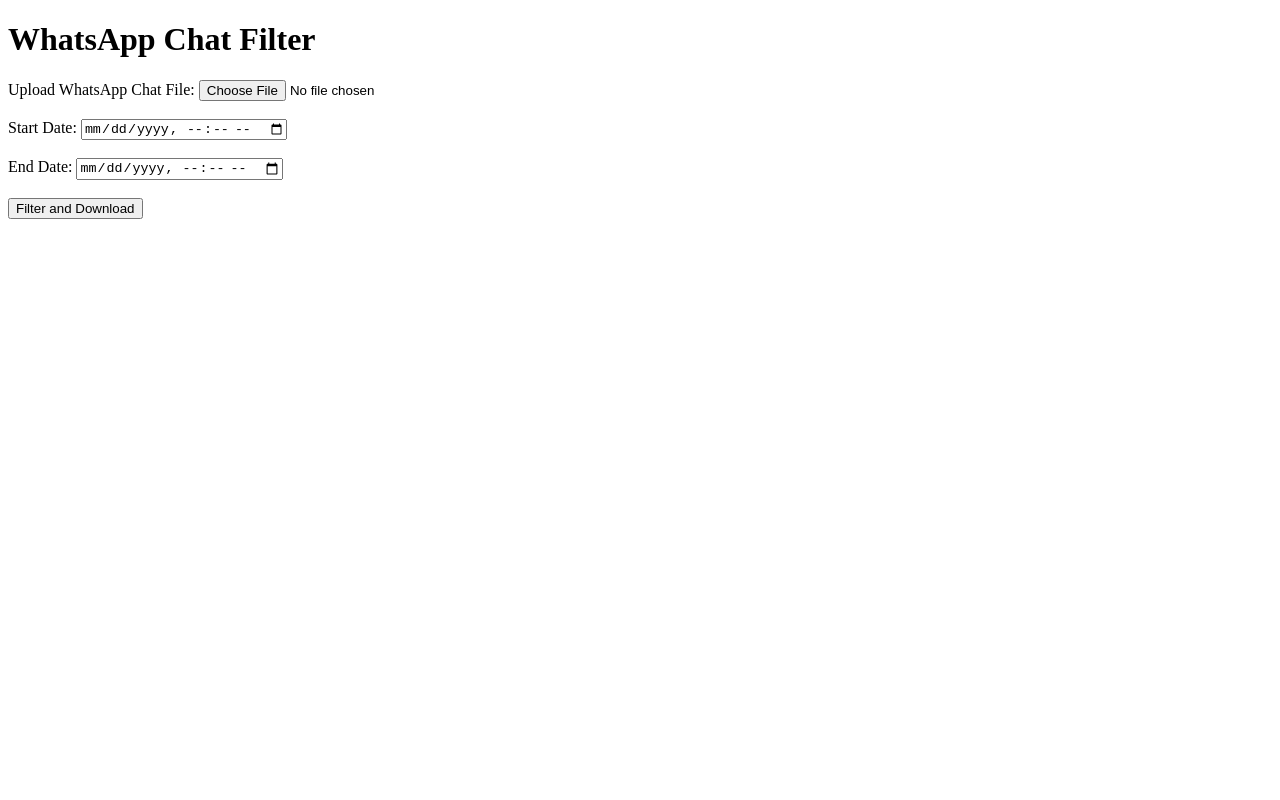
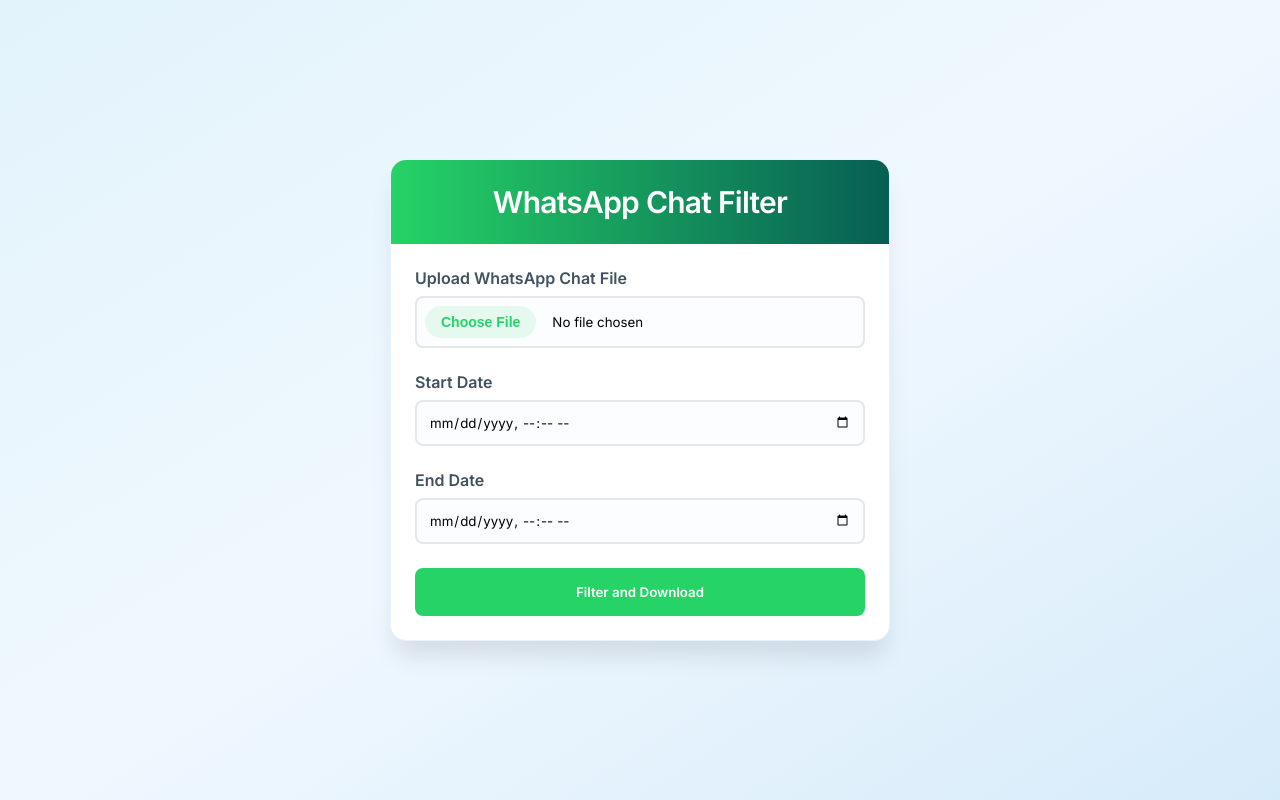
Before and after one commit to syamkarni/whatsapp-filter, a website: page public/index.html in a window 1280 px wide. Drawn offline with Linux system fonts and the light colour scheme.

Commit message:
minute styling added

```diff
--- a/public/index.html
+++ b/public/index.html
@@ -4,21 +4,159 @@
     <meta charset="UTF-8">
     <meta name="viewport" content="width=device-width, initial-scale=1.0">
     <title>WhatsApp Chat Filter</title>
+    <link rel="stylesheet" href="https://fonts.googleapis.com/css2?family=Inter:wght@400;500;600&display=swap">
+    <style>
+        * {
+            margin: 0;
+            padding: 0;
+            box-sizing: border-box;
+            font-family: 'Inter', sans-serif;
+        }
+
+        body {
+            min-height: 100vh;
+            display: flex;
+            align-items: center;
+            justify-content: center;
+            background: linear-gradient(to bottom right, #e2f3fb, #f0f8ff, #d6ebf9);
+            padding: 1rem;
+        }
+
+        .container {
+            background: white;
+            width: 100%;
+            max-width: 500px;
+            border-radius: 1rem;
+            box-shadow: 0 20px 25px -5px rgba(0, 0, 0, 0.1);
+            border: 1px solid rgba(0, 144, 255, 0.1);
+            overflow: hidden;
+            transition: transform 0.3s ease;
+        }
+
+        .container:hover {
+            transform: scale(1.02);
+        }
+
+        .header {
+            background: linear-gradient(to right, #25D366, #075E54);
+            padding: 1.5rem;
+            text-align: center;
+        }
+
+        .header h1 {
+            color: white;
+            font-size: 1.875rem;
+            font-weight: bold;
+            letter-spacing: -0.025em;
+        }
+
+        .form-container {
+            padding: 1.5rem;
+        }
+
+        .form-group {
+            margin-bottom: 1.5rem;
+        }
+
+        label {
+            display: block;
+            font-weight: 600;
+            color: #41525d;
+            margin-bottom: 0.5rem;
+        }
+
+        input[type="file"],
+        input[type="datetime-local"] {
+            width: 100%;
+            padding: 0.75rem;
+            border: 2px solid #e5e7eb;
+            border-radius: 0.5rem;
+            background-color: rgba(219, 234, 254, 0.1);
+            transition: border-color 0.2s ease;
+        }
+
+        input[type="file"] {
+            padding: 0.5rem;
+        }
+
+        input[type="file"]::-webkit-file-upload-button {
+            margin-right: 1rem;
+            padding: 0.5rem 1rem;
+            border-radius: 9999px;
+            border: none;
+            background-color: rgba(37, 211, 102, 0.1);
+            color: #25D366;
+            font-weight: 600;
+            font-size: 0.875rem;
+            cursor: pointer;
+            transition: background-color 0.2s ease;
+        }
+
+        input[type="file"]::-webkit-file-upload-button:hover {
+            background-color: rgba(37, 211, 102, 0.2);
+        }
+
+        input:focus {
+            outline: none;
+            border-color: #25D366;
+        }
+
+        button {
+            width: 100%;
+            padding: 1rem;
+            background-color: #25D366;
+            color: white;
+            border: none;
+            border-radius: 0.5rem;
+            font-weight: 600;
+            cursor: pointer;
+            transition: all 0.3s ease;
+        }
+
+        button:hover {
+            background-color: #22bf5b;
+            transform: translateY(-2px);
+            box-shadow: 0 4px 6px -1px rgba(0, 0, 0, 0.1);
+        }
+
+        @media (max-width: 640px) {
+            .container {
+                margin: 1rem;
+            }
+
+            .header h1 {
+                font-size: 1.5rem;
+            }
+        }
+    </style>
 </head>
 <body>
-    <h1>WhatsApp Chat Filter</h1>
-    <form id="filterForm">
-        <label for="fileInput">Upload WhatsApp Chat File:</label>
-        <input type="file" id="fileInput" name="fileInput" accept=".txt"><br><br>
+    <div class="container">
+        <div class="header">
+            <h1>WhatsApp Chat Filter</h1>
+        </div>
 
-        <label for="startDate">Start Date:</label>
-        <input type="datetime-local" id="startDate" name="startDate"><br><br>
+        <div class="form-container">
+            <form id="filterForm">
+                <div class="form-group">
+                    <label for="fileInput">Upload WhatsApp Chat File</label>
+                    <input type="file" id="fileInput" name="fileInput" accept=".txt">
+                </div>
 
-        <label for="endDate">End Date:</label>
-        <input type="datetime-local" id="endDate" name="endDate"><br><br>
+                <div class="form-group">
+                    <label for="startDate">Start Date</label>
+                    <input type="datetime-local" id="startDate" name="startDate">
+                </div>
 
-        <button type="submit">Filter and Download</button>
-    </form>
+                <div class="form-group">
+                    <label for="endDate">End Date</label>
+                    <input type="datetime-local" id="endDate" name="endDate">
+                </div>
+
+                <button type="submit">Filter and Download</button>
+            </form>
+        </div>
+    </div>
 
     <script src="app.js"></script>
 </body>
```
